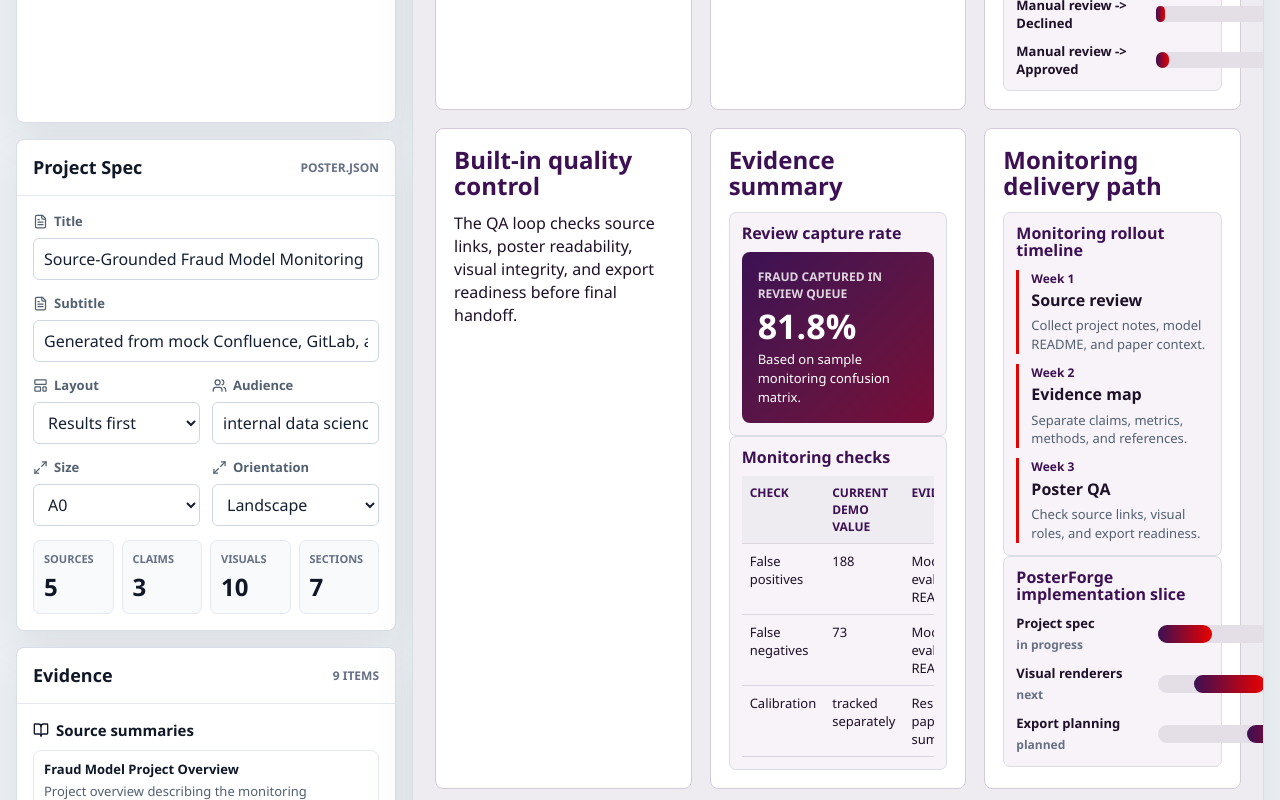
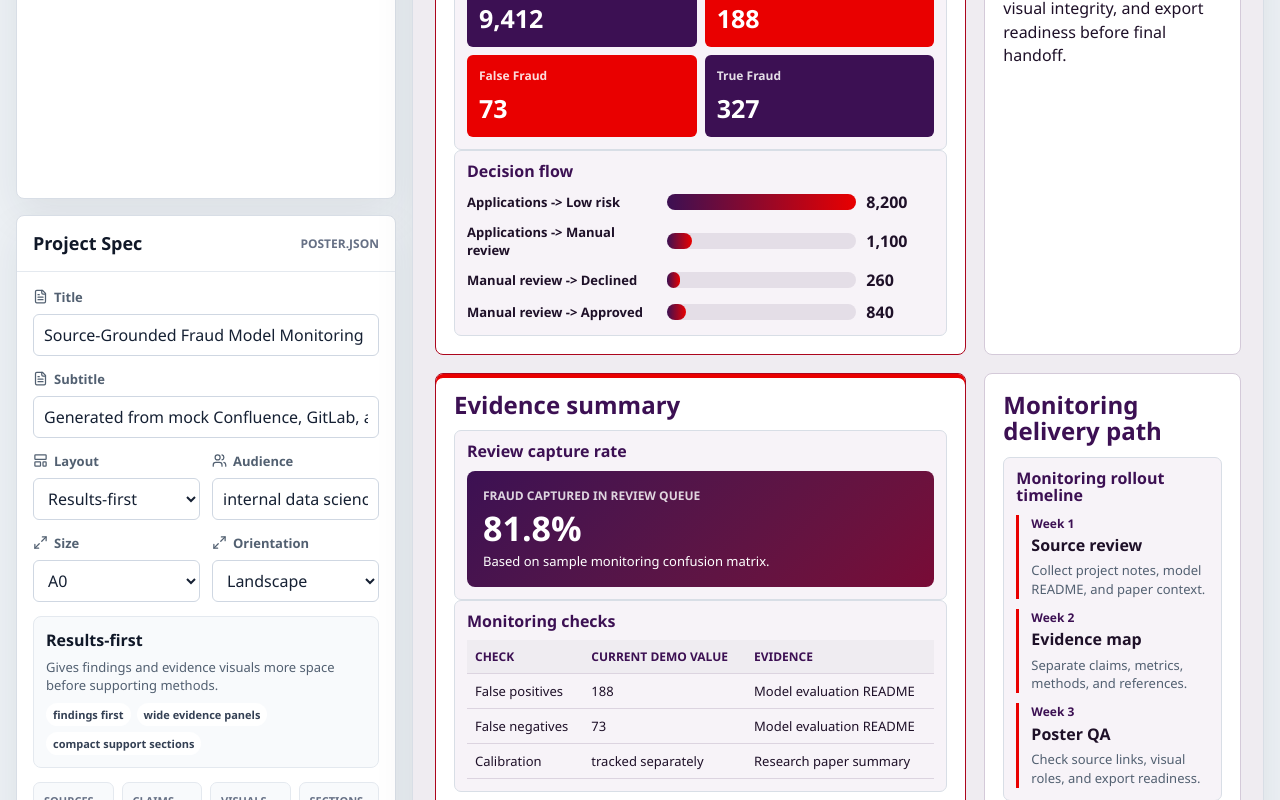
Before and after one commit to ctucker13/posterforge, a React (Vite) app: page / in a window 1280 px wide. Shown: the part 1020-1820 px from the top of the page. Built offline with nearby package versions, Linux system fonts and the light colour scheme.

Commit message:
Add typed layout templates

```diff
--- a/src/components/PosterPreview.tsx
+++ b/src/components/PosterPreview.tsx
@@ -1,6 +1,7 @@
 import { type CSSProperties } from "react";
 import { FileCheck2, Image, Link2 } from "lucide-react";
 import type { PosterBlock, PosterProject } from "../domain/poster";
+import { isFeaturedSection, resolveLayoutTemplate } from "../layouts";
 import { resolvePalette } from "../themes";
 import { VisualRenderer } from "./VisualRenderer";
 
@@ -10,6 +11,7 @@ interface PosterPreviewProps {
 
 export function PosterPreview({ poster }: PosterPreviewProps) {
   const palette = resolvePalette(poster.theme, poster.palette);
+  const layout = resolveLayoutTemplate(poster.layout);
   const visuals = new Map(poster.visuals.map((visual) => [visual.id, visual]));
   const sources = new Map(poster.sources.map((source) => [source.id, source]));
 
@@ -20,7 +22,7 @@ export function PosterPreview({ poster }: PosterPreviewProps) {
         <span>HTML render</span>
       </div>
       <article
-        className={`poster poster-${poster.theme}`}
+        className={`poster poster-${poster.theme} poster-layout-${layout.cssClass}`}
         style={
           {
             "--theme-primary": palette.colors.primary,
@@ -33,7 +35,7 @@ export function PosterPreview({ poster }: PosterPreviewProps) {
       >
         <header className="poster-hero">
           <div>
-            <p className="poster-kicker">{poster.layout} · {poster.audience}</p>
+            <p className="poster-kicker">{layout.name} · {poster.audience}</p>
             <h2>{poster.title}</h2>
             <p>{poster.subtitle}</p>
           </div>
@@ -45,7 +47,10 @@ export function PosterPreview({ poster }: PosterPreviewProps) {
 
         <div className="poster-grid">
           {poster.sections.map((section) => (
-            <section className="poster-card" key={section.id}>
+            <section
+              className={`poster-card section-${section.type} section-${section.id} ${isFeaturedSection(layout, section) ? "featured-section" : ""}`}
+              key={section.id}
+            >
               <h3>{section.title}</h3>
               {section.blocks.map((block, index) => renderBlock(block, index, visuals))}
             </section>
--- a/src/components/ProjectEditor.tsx
+++ b/src/components/ProjectEditor.tsx
@@ -1,5 +1,6 @@
 import { FileText, LayoutTemplate, Maximize2, Users } from "lucide-react";
-import type { PosterProject } from "../domain/poster";
+import type { PosterLayoutId, PosterProject } from "../domain/poster";
+import { layoutTemplates, resolveLayoutTemplate } from "../layouts";
 
 interface ProjectEditorProps {
   poster: PosterProject;
@@ -7,6 +8,8 @@ interface ProjectEditorProps {
 }
 
 export function ProjectEditor({ poster, onPosterChange }: ProjectEditorProps) {
+  const selectedLayout = resolveLayoutTemplate(poster.layout);
+
   function updateField<Key extends keyof PosterProject>(key: Key, value: PosterProject[Key]) {
     onPosterChange({ ...poster, [key]: value });
   }
@@ -38,11 +41,12 @@ export function ProjectEditor({ poster, onPosterChange }: ProjectEditorProps) {
             <span>
               <LayoutTemplate size={15} /> Layout
             </span>
-            <select value={poster.layout} onChange={(event) => updateField("layout", event.target.value)}>
-              <option value="results-first">Results first</option>
-              <option value="methods-first">Methods first</option>
-              <option value="narrative">Narrative</option>
-              <option value="dashboard">Dashboard</option>
+            <select value={poster.layout} onChange={(event) => updateField("layout", event.target.value as PosterLayoutId)}>
+              {layoutTemplates.map((layout) => (
+                <option value={layout.id} key={layout.id}>
+                  {layout.name}
+                </option>
+              ))}
             </select>
           </label>
 
@@ -94,6 +98,16 @@ export function ProjectEditor({ poster, onPosterChange }: ProjectEditorProps) {
           </label>
         </div>
 
+        <aside className="layout-note">
+          <strong>{selectedLayout.name}</strong>
+          <p>{selectedLayout.description}</p>
+          <div>
+            {selectedLayout.motifs.map((motif) => (
+              <span key={motif}>{motif}</span>
+            ))}
+          </div>
+        </aside>
+
         <dl className="spec-metrics" aria-label="Project counts">
           <div>
             <dt>Sources</dt>
--- /dev/null
+++ b/src/layouts/index.ts
@@ -0,0 +1,83 @@
+import type { PosterLayoutId, PosterSection } from "../domain/poster";
+
+export interface LayoutTemplate {
+  id: PosterLayoutId;
+  name: string;
+  description: string;
+  cssClass: string;
+  columns: 2 | 3 | 4;
+  emphasis: "balanced" | "results" | "process" | "dashboard" | "narrative" | "case_study";
+  featuredSectionTypes: PosterSection["type"][];
+  motifs: string[];
+}
+
+export const layoutTemplates: LayoutTemplate[] = [
+  {
+    id: "three-column-academic",
+    name: "Three-column academic",
+    description: "Classic conference poster structure with evenly weighted sections.",
+    cssClass: "three-column-academic",
+    columns: 3,
+    emphasis: "balanced",
+    featuredSectionTypes: ["hero", "results"],
+    motifs: ["three columns", "balanced panels", "conference scanning"],
+  },
+  {
+    id: "results-first",
+    name: "Results-first",
+    description: "Gives findings and evidence visuals more space before supporting methods.",
+    cssClass: "results-first",
+    columns: 3,
+    emphasis: "results",
+    featuredSectionTypes: ["results", "key_findings"],
+    motifs: ["findings first", "wide evidence panels", "compact support sections"],
+  },
+  {
+    id: "timeline-process",
+    name: "Timeline/process",
+    description: "Emphasizes sequence, workflow, delivery path, and milestone visuals.",
+    cssClass: "timeline-process",
+    columns: 3,
+    emphasis: "process",
+    featuredSectionTypes: ["timeline", "methods"],
+    motifs: ["sequence bands", "milestones", "process diagrams"],
+  },
+  {
+    id: "dashboard-poster",
+    name: "Dashboard poster",
+    description: "Dense operational poster layout for metric cards, charts, and status panels.",
+    cssClass: "dashboard-poster",
+    columns: 4,
+    emphasis: "dashboard",
+    featuredSectionTypes: ["results", "key_findings"],
+    motifs: ["metric grid", "status cards", "compact chart tiles"],
+  },
+  {
+    id: "comic-strip-narrative",
+    name: "Comic-strip narrative",
+    description: "Panel-led research storytelling with larger narrative beats.",
+    cssClass: "comic-strip-narrative",
+    columns: 3,
+    emphasis: "narrative",
+    featuredSectionTypes: ["hero", "discussion"],
+    motifs: ["panel gutters", "story beats", "caption-like sections"],
+  },
+  {
+    id: "case-study-poster",
+    name: "Case-study poster",
+    description: "Problem, approach, intervention, result, and takeaway structure.",
+    cssClass: "case-study-poster",
+    columns: 2,
+    emphasis: "case_study",
+    featuredSectionTypes: ["background", "methods", "results"],
+    motifs: ["problem-solution flow", "before and after", "takeaways"],
+  },
+];
+
+export function resolveLayoutTemplate(layoutId: string): LayoutTemplate {
+  return layoutTemplates.find((layout) => layout.id === layoutId) ?? layoutTemplates[0];
+}
+
+export function isFeaturedSection(layout: LayoutTemplate, section: PosterSection) {
+  return layout.featuredSectionTypes.includes(section.type);
+}
--- a/src/styles/app.css
+++ b/src/styles/app.css
@@ -401,6 +401,41 @@ textarea {
   gap: 14px;
 }
 
+.layout-note {
+  display: grid;
+  gap: 8px;
+  border: 1px solid #e4e9ef;
+  border-radius: 8px;
+  padding: 12px;
+  background: #f8fafc;
+}
+
+.layout-note strong {
+  color: #101828;
+}
+
+.layout-note p {
+  margin: 0;
+  color: #526071;
+  font-size: 13px;
+  line-height: 1.38;
+}
+
+.layout-note div {
+  display: flex;
+  flex-wrap: wrap;
+  gap: 6px;
+}
+
+.layout-note span {
+  border-radius: 999px;
+  padding: 4px 7px;
+  color: #344054;
+  font-size: 11px;
+  font-weight: 900;
+  background: #ffffff;
+}
+
 .evidence-panel {
   overflow: hidden;
 }
@@ -774,6 +809,61 @@ textarea {
   margin-top: 18px;
 }
 
+.poster-layout-three-column-academic .poster-grid {
+  grid-template-columns: repeat(3, minmax(0, 1fr));
+}
+
+.poster-layout-results-first .poster-card.section-results,
+.poster-layout-results-first .poster-card.section-key_findings {
+  grid-column: span 2;
+}
+
+.poster-layout-timeline-process .poster-card.section-timeline,
+.poster-layout-timeline-process .poster-card.section-methods {
+  grid-column: span 2;
+}
+
+.poster-layout-dashboard-poster .poster-grid {
+  grid-template-columns: repeat(4, minmax(0, 1fr));
+  gap: 14px;
+}
+
+.poster-layout-dashboard-poster .poster-card {
+  min-height: 190px;
+  padding: 14px;
+}
+
+.poster-layout-dashboard-poster .poster-card h3 {
+  font-size: 19px;
+}
+
+.poster-layout-dashboard-poster .poster-card.section-results,
+.poster-layout-dashboard-poster .poster-card.section-key_findings {
+  grid-column: span 2;
+}
+
+.poster-layout-comic-strip-narrative .poster-card {
+  border: 3px solid #171717;
+  box-shadow: 6px 6px 0 #171717;
+}
+
+.poster-layout-comic-strip-narrative .poster-card.featured-section {
+  grid-column: span 2;
+}
+
+.poster-layout-case-study-poster .poster-grid {
+  grid-template-columns: repeat(2, minmax(0, 1fr));
+}
+
+.poster-layout-case-study-poster .poster-card.section-results {
+  grid-column: 1 / -1;
+}
+
+.poster-card.featured-section {
+  border-color: color-mix(in srgb, var(--theme-accent), var(--theme-primary) 35%);
+  box-shadow: inset 0 4px 0 var(--theme-accent);
+}
+
 .poster-card {
   min-height: 230px;
   border: 1px solid color-mix(in srgb, var(--theme-primary), white 78%);
@@ -1093,11 +1183,6 @@ textarea {
   font-weight: 700;
 }
 
-.poster-comic-strip .poster-card {
-  border: 3px solid #171717;
-  box-shadow: 6px 6px 0 #171717;
-}
-
 .poster-retro-time-lab .poster-hero {
   background:
     linear-gradient(135deg, var(--theme-primary), color-mix(in srgb, var(--theme-primary), var(--theme-accent) 35%)),
@@ -1270,4 +1355,15 @@ textarea {
   .spec-metrics {
     grid-template-columns: repeat(2, minmax(0, 1fr));
   }
+
+  .poster-layout-results-first .poster-card.section-results,
+  .poster-layout-results-first .poster-card.section-key_findings,
+  .poster-layout-timeline-process .poster-card.section-timeline,
+  .poster-layout-timeline-process .poster-card.section-methods,
+  .poster-layout-dashboard-poster .poster-card.section-results,
+  .poster-layout-dashboard-poster .poster-card.section-key_findings,
+  .poster-layout-comic-strip-narrative .poster-card.featured-section,
+  .poster-layout-case-study-poster .poster-card.section-results {
+    grid-column: auto;
+  }
 }
```
Also changed, not shown: spec/poster.schema.json (+8 -1 lines), src/domain/poster.ts (+8 -1 lines).
